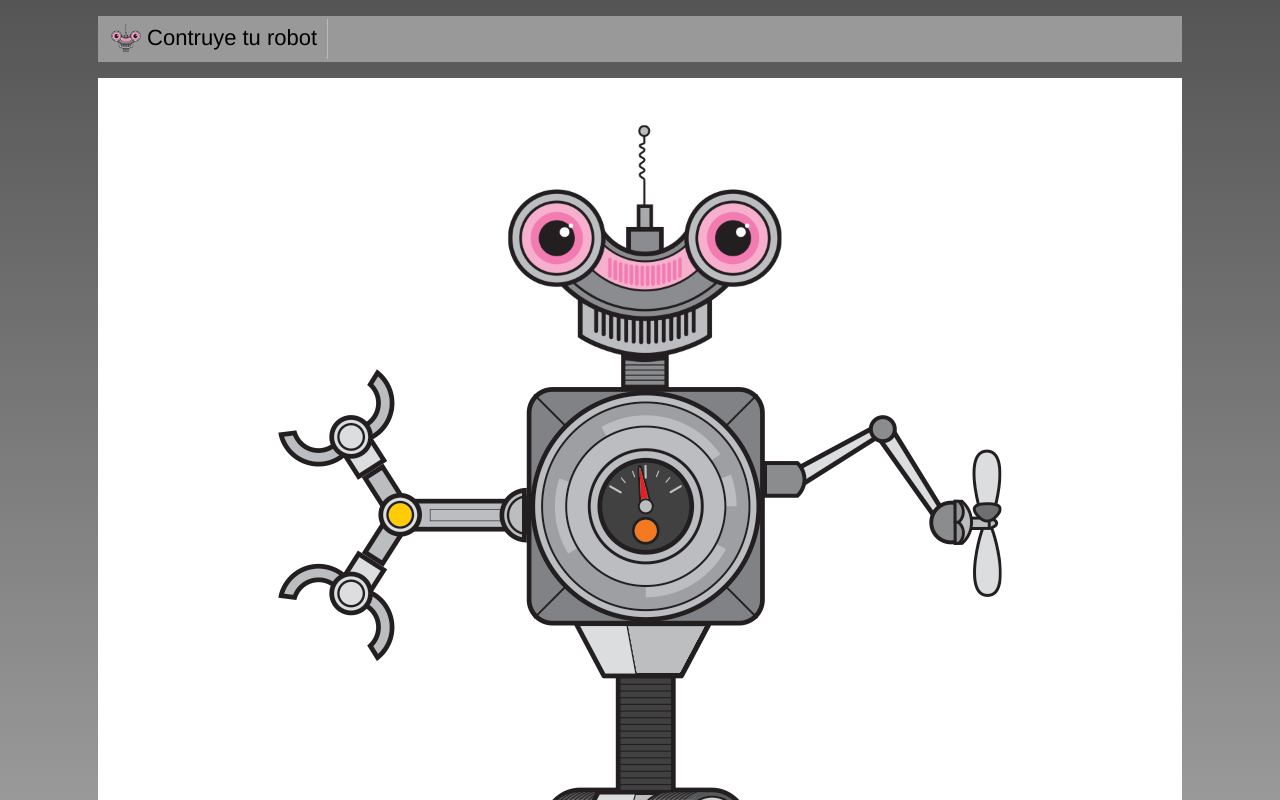
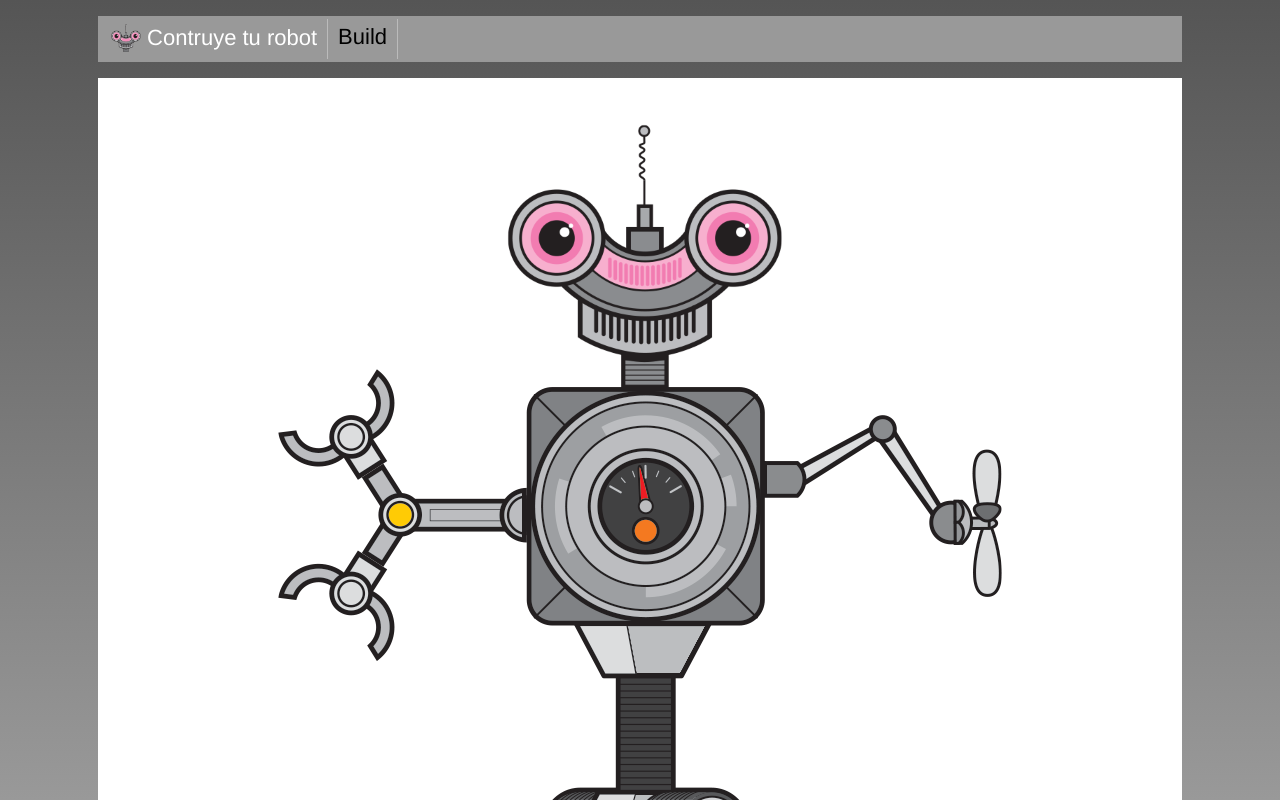
Before and after one commit to rodrigovive/robot-vue, a Vue app: page /#/ in a window 1280 px wide. Shown: the top 800 px of the page. Built offline with nearby package versions, Linux system fonts and the light colour scheme.

Commit message:
Add PartInfo and router-link active

```diff
--- a/src/App.vue
+++ b/src/App.vue
@@ -4,9 +4,14 @@
             <nav>
                 <ul>
                     <li class="nav-item">
-                        <router-link class="nav-link" :to="{ name: 'Home'}">
+                        <router-link class="nav-link" :to="{ name: 'Home'}" exact>
                             <img src="./assets/build-a-bot-logo.png" class="logo" alt="">
                             Contruye tu robot
+                        </router-link>
+                    </li>
+                    <li class="nav-item">
+                        <router-link class="nav-link" :to="{ name: 'Build'}" exact>
+                            Build
                         </router-link>
                     </li>
                 </ul>
@@ -72,4 +77,7 @@
         text-decoration: none;
         color: inherit;
     }
+    .router-link-active {
+        color: white;
+    }
 </style>
--- /dev/null
+++ b/src/parts/PartInfo.vue
@@ -0,0 +1,26 @@
+<template>
+    <div>
+        <h1>{{part.title}}</h1>
+        <div>
+            {{part.description}}
+        </div>
+    </div>
+</template>
+
+<script>
+export default {
+  name: 'PartInfo',
+  data() {
+    return {
+      part: {
+        title: 'Part Title',
+        description: 'Part Description',
+      },
+    };
+  },
+};
+</script>
+
+<style scoped>
+
+</style>
--- a/src/router/index.js
+++ b/src/router/index.js
@@ -2,6 +2,7 @@
 import Router from 'vue-router';
 import HomePage from '../home/HomePage.vue';
 import RobotBuilder from '../build/RobotBuilder.vue';
+import PartInfo from '../parts/PartInfo.vue';
 
 Vue.use(Router);
 
@@ -15,5 +16,9 @@
     path: '/build',
     name: 'Build',
     component: RobotBuilder,
+  }, {
+    path: '/parts',
+    name: 'Parts',
+    component: PartInfo,
   }],
 });
```
Also changed, not shown: src/build/PartSelector.vue.
